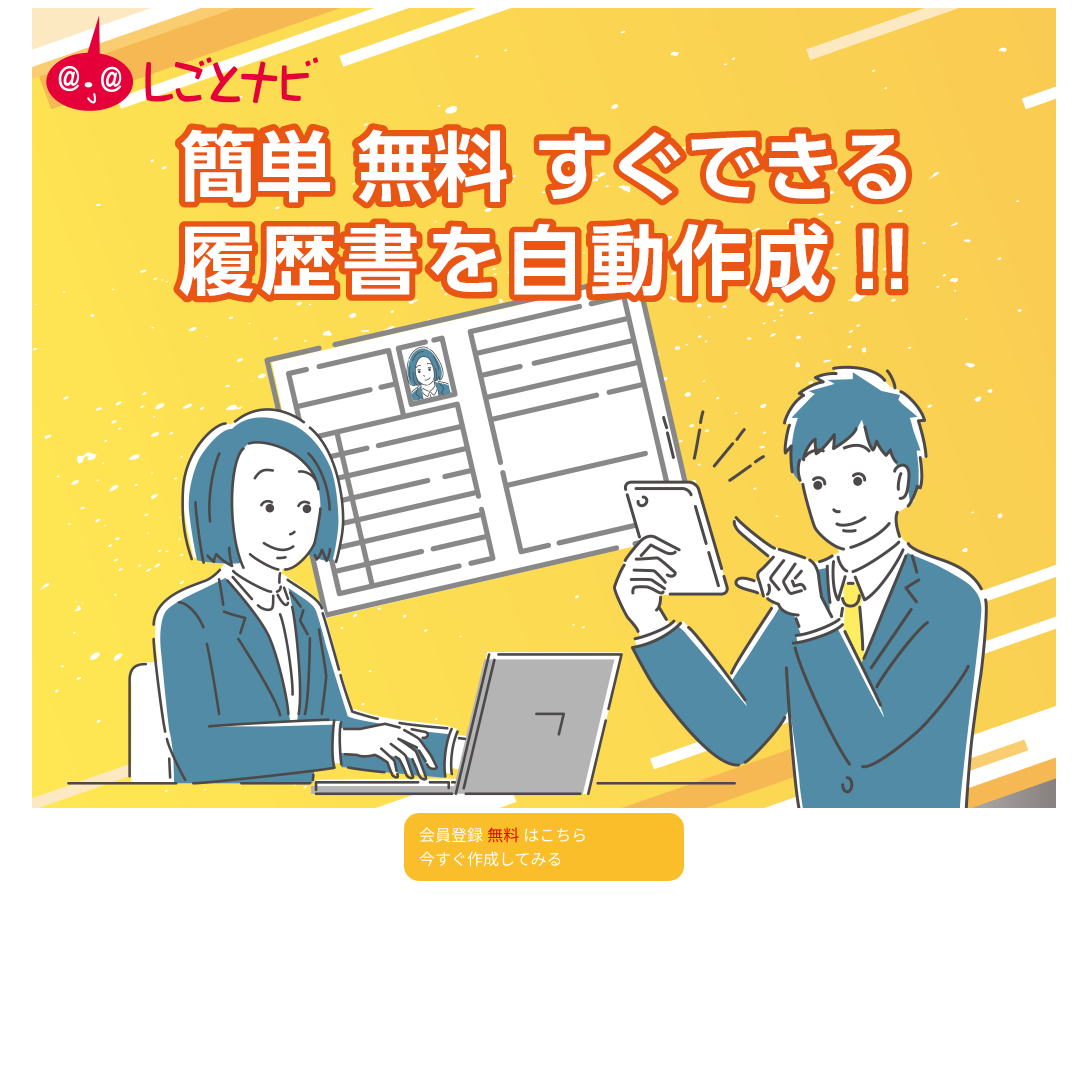
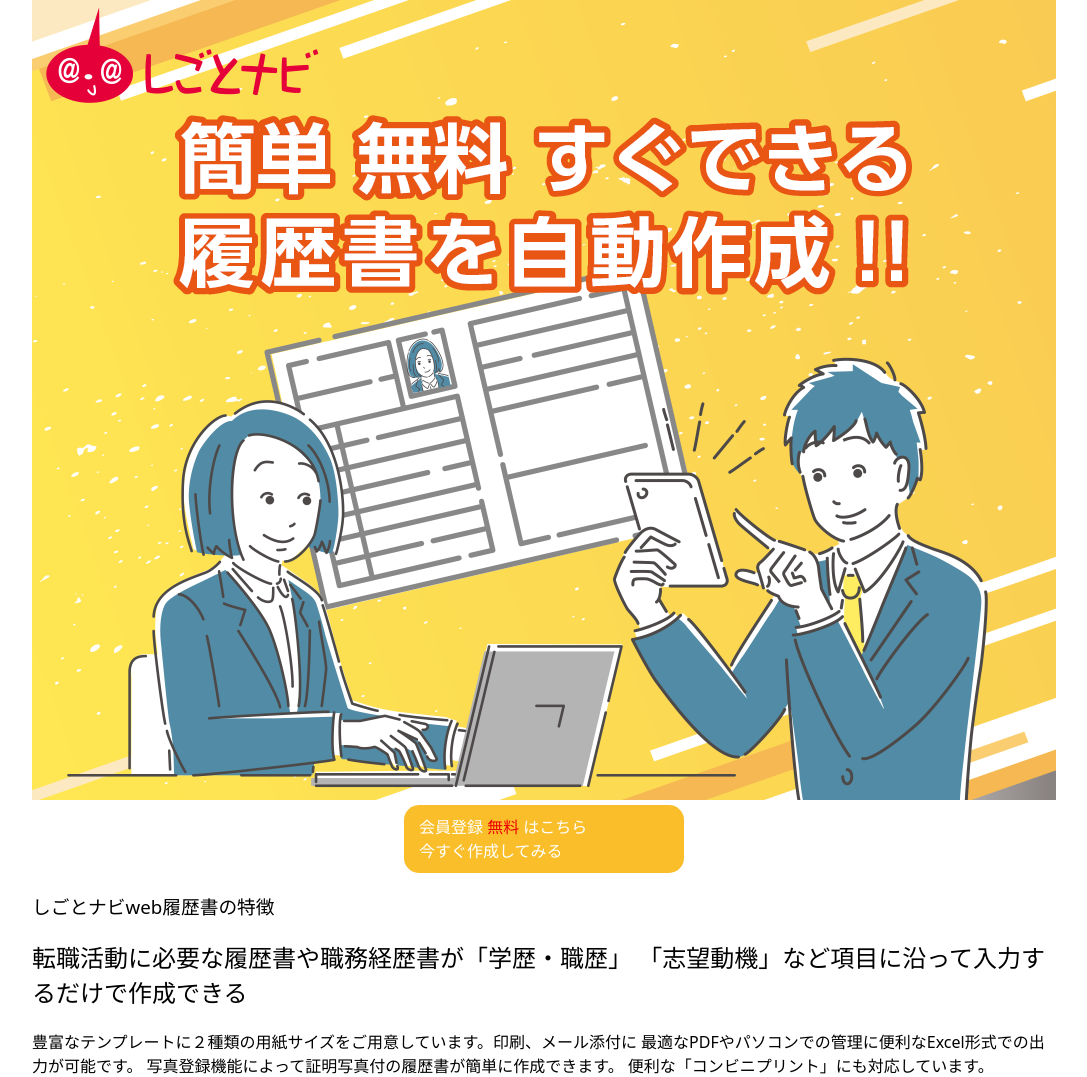
Before and after one commit to sherzot/lisShigoto2, a plain HTML site: page index.html in a window 1280 px wide. Shown: the whole page, without its empty margins (96-1183 px from the left). Before the commit the page ends 881 px from the top, so only its background shows below. Drawn offline with nearby package versions, Linux system fonts and the light colour scheme; a web font is replaced by a local one.

Commit message:
SCSS update

```diff
--- a/index.html
+++ b/index.html
@@ -52,7 +52,8 @@
     <!-- Local CSS -->
   </head>
   <body>
-    <div class="container">
+    <div class="container-block">
+        <!-- TOP SECTION -->
       <div class="header-section">
         <img src="./images/topimg02.png" alt="" />
         <a
@@ -62,6 +63,20 @@
           今すぐ作成してみる
         </a>
       </div>
+        <!-- TOP SECTION -->
+
+      <!-- CONTENT START -->
+      <div class="content">
+        <div class="content-top-text">
+            <h3>しごとナビweb履歴書の特徴</h3>
+        </div>
+        <div class="content-box">
+            <h2>転職活動に必要な履歴書や職務経歴書が「学歴・職歴」 「志望動機」など項目に沿って入力するだけで作成できる</h2>
+            <p>豊富なテンプレートに２種類の用紙サイズをご用意しています。印刷、メール添付に 最適なPDFやパソコンでの管理に便利なExcel形式での出力が可能です。 写真登録機能によって証明写真付の履歴書が簡単に作成できます。 便利な「コンビニプリント」にも対応しています。</p>
+        </div>
+      </div>
+      <!-- CONTENT START -->
+
     </div>
 
     <!-- Bootstrap Bundle JS -->
--- a/style/style.scss
+++ b/style/style.scss
@@ -3,8 +3,21 @@
   font-weight: 400;
   font-style: normal;
 }
+body{
+	max-width: 1024px;
+  width: 100%;
+	height: 700px;
+	margin: auto;
+	padding: 0;
+
+  &:fullscreen, /* Standart fullscreen */
+  &:-webkit-full-screen { /* WebKit fullscreen */
+    max-width: 100%;
+    width: 100%;
+  }
+}
 // Container
-.container {
+.container-block {
   max-width: 1024px;
   width: 100%;
 	height: 700px;
```
Also changed, not shown: style/style.css, 1 other file.
